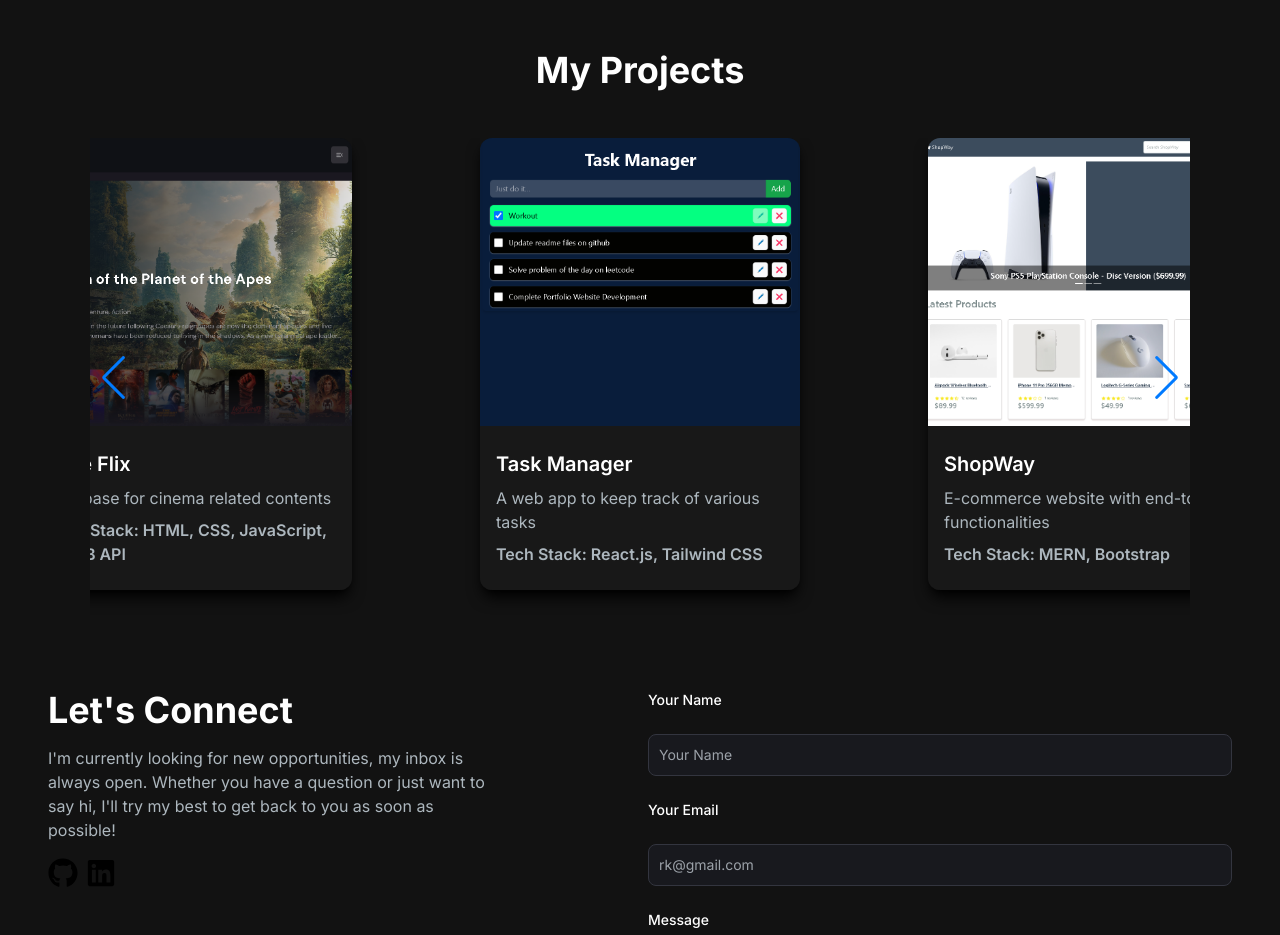
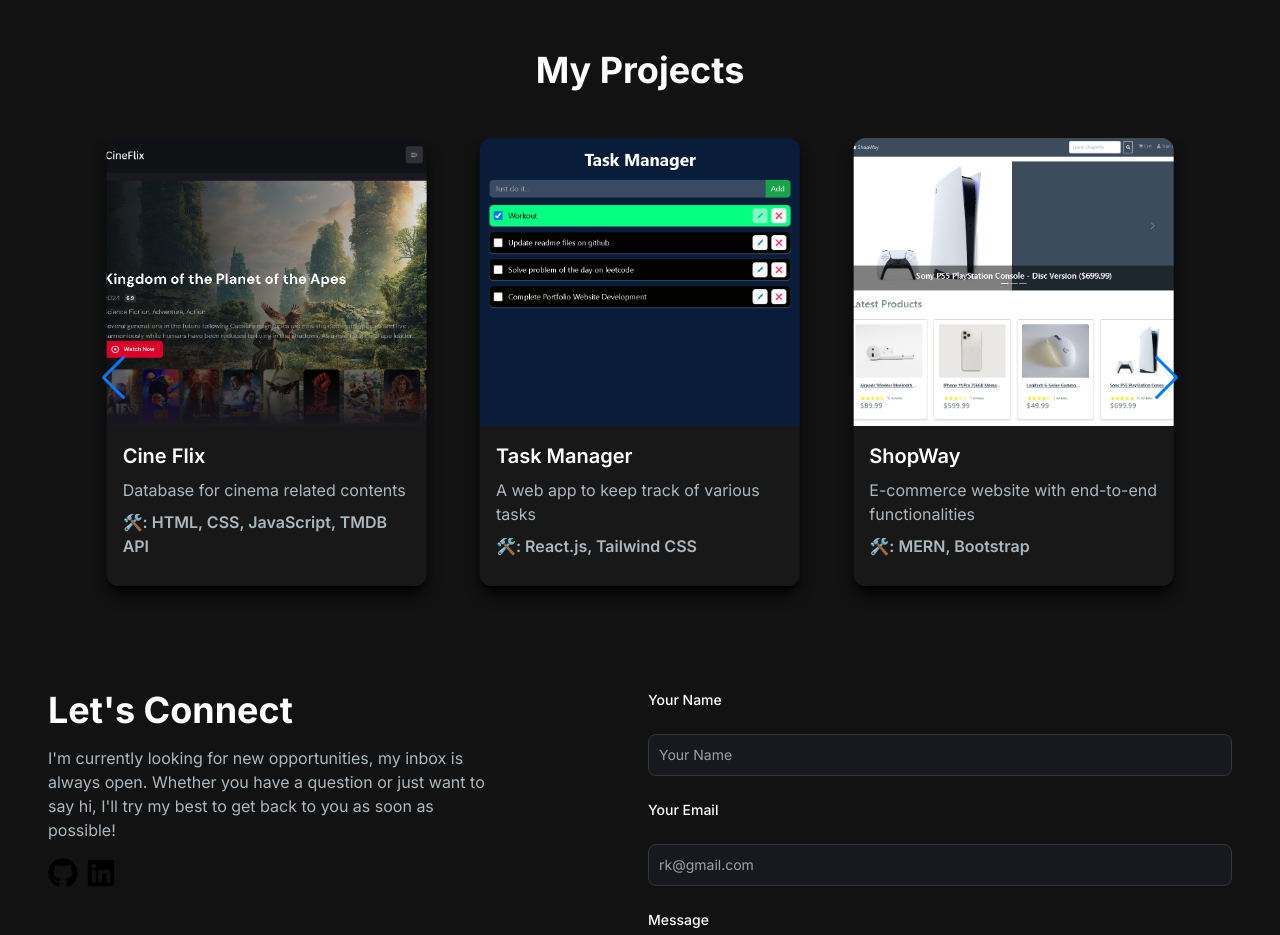
Before and after one commit to RK-41/portfolio3, a Next.js app: page / in a window 1280 px wide. Shown: the part 1020-1955 px from the top of the page. Built offline with nearby package versions, Linux system fonts and the light colour scheme.

Commit message:
UI Bug Fix

```diff
--- a/app/components/ProjectCard.jsx
+++ b/app/components/ProjectCard.jsx
@@ -32,12 +32,10 @@
 				</div>
 			</div>
 
-			<div className=' text-white rounded-b-xl bg-[#181818] py-6 px-4'>
+			<div className='h-40 text-white rounded-b-xl bg-[#181818] px-4 py-2 md:py-4'>
 				<h5 className='text-xl font-semibold mb-2'>{project.title}</h5>
 				<p className='text-[#ADB7BE] mb-2'>{project.description}</p>
-				<p className='text-[#ADB7BE] font-semibold'>
-					Tech Stack: {project.techStack}
-				</p>
+				<p className='text-[#ADB7BE] font-semibold'>🛠️: {project.techStack}</p>
 			</div>
 		</div>
 	);
--- a/app/components/ProjectSection.jsx
+++ b/app/components/ProjectSection.jsx
@@ -72,13 +72,22 @@
 			<div className='w-full lg:max-w-full xl:max-w-[1100px] cursor-pointer m-auto bg-transparent'>
 				<Swiper
 					className='w-[100%] h-[480px]'
-					slidesPerView={1.4}
+					slidesPerView={1}
 					breakpoints={{
+						440: {
+							slidesPerView: 1.4,
+						},
 						540: {
+							slidesPerView: 1.8,
+						},
+						640: {
 							slidesPerView: 2,
 						},
 						1024: {
-							slidesPerView: 2.5,
+							slidesPerView: 2.8,
+						},
+						1200: {
+							slidesPerView: 3,
 						},
 					}}
 					initialSlide={1}
```
